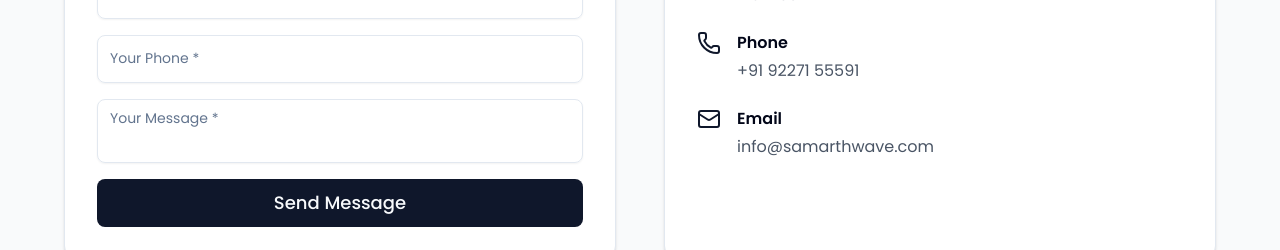
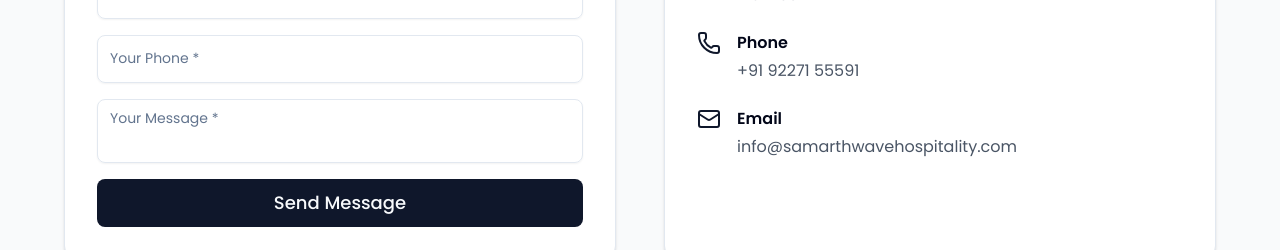
Before and after one commit to vikasPrasad05/SAMARTHWAVE-, a Next.js app: page / in a window 1280 px wide. Shown: the part 6360-6610 px from the top of the page. Built offline with nearby package versions, Linux system fonts and the light colour scheme.

Commit message:
Update contact email address in Contact.tsx

```diff
--- a/components/sections/Contact.tsx
+++ b/components/sections/Contact.tsx
@@ -191,8 +191,8 @@ export default function Contact() {
                   <Mail className="w-6 h-6 text-primary flex-shrink-0" />
                   <div>
                     <p className="font-semibold mb-1">Email</p>
-                    <a href="mailto:info@samarthwave.com" className="text-gray-600 hover:text-primary">
-                      info@samarthwave.com
+                    <a href="mailto:info@samarthwavehospitality.com" className="text-gray-600 hover:text-primary">
+                      info@samarthwavehospitality.com
                     </a>
                   </div>
                 </div>
```
